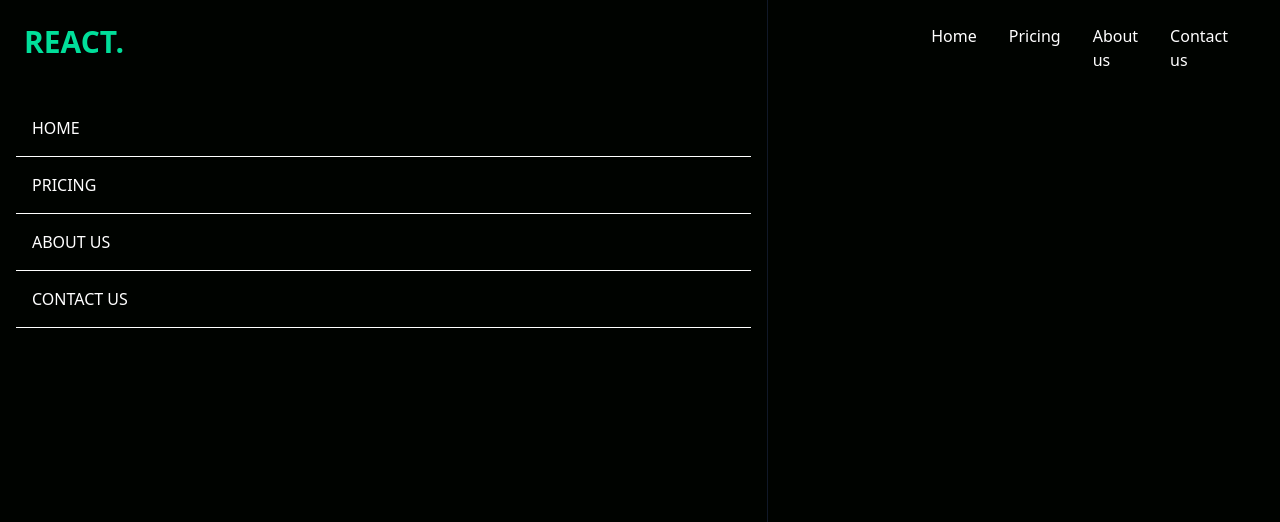
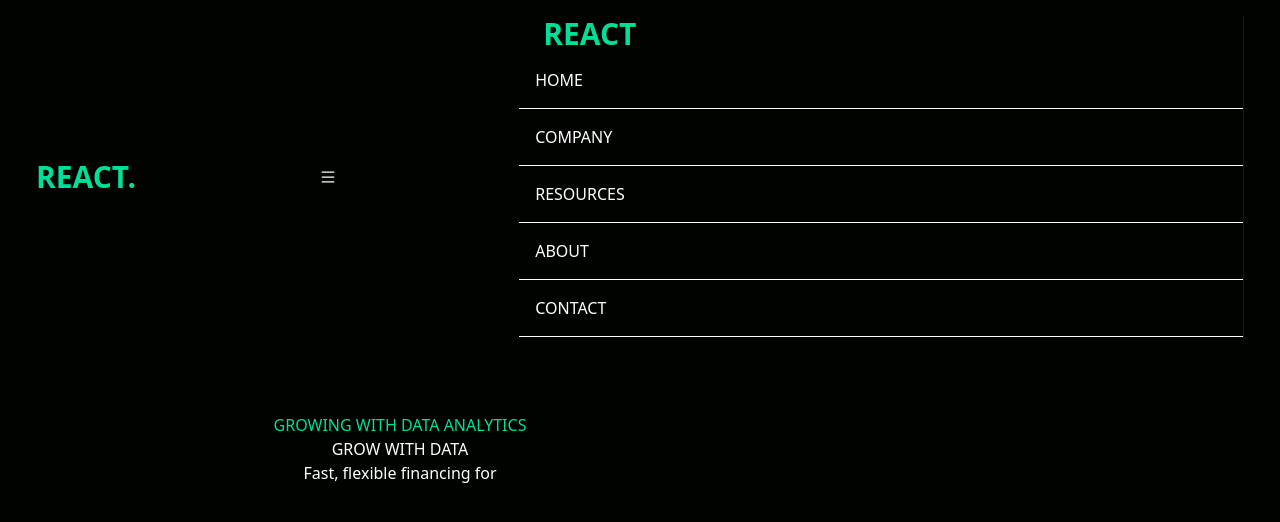
Before and after one commit to Developerfiyin/first-tailwind-project, a React (Vite) app: page / in a window 1280 px wide. Shown: the top 522 px of the page. Built offline with nearby package versions, Linux system fonts and the light colour scheme.

Commit message:
found error in code

```diff
--- a/src/App.jsx
+++ b/src/App.jsx
@@ -5,7 +5,7 @@ const App = () => {
   return (
     <>
     <Navbar/>
-    <Hero/>
+        <Hero/>
     </>
 
 
--- a/src/Components/Hero.jsx
+++ b/src/Components/Hero.jsx
@@ -1,8 +1,16 @@
 const Hero = () => {
     return (
-        <div>
+        <div className="text-white">
+      <div className="mt-[60px] max-w-[800px] h-screen w-full text-center flex flex-col" >
+              <p className="text-[#00df9a]">GROWING WITH DATA ANALYTICS </p>
+              <h1 className="text-white ">GROW WITH DATA</h1>
+                <p>Fast, flexible financing for </p>
+        </div>
+
 
         </div>
+
+
 
     )
 }
--- a/src/Components/Navbar/Navbar.jsx
+++ b/src/Components/Navbar/Navbar.jsx
@@ -1,11 +1,8 @@
-import { useActionState, useState } from 'react'
-import React  from 'react'
-import './Navbar.css'
-import { AiOutlineMenu, AiOutlineClose } from "react-icons/ai";
-
+import React, { useState } from 'react'
+import {AiOutlineMenu, AiOutlineClose} from 'react-icons/ai'
 const Navbar = () => {
 
-  const [nav, setNav] = useState(false)
+  const  [nav, setNav] = useState(false)
 
    const handleClick = () => {
     setNav(!nav)
@@ -13,33 +10,35 @@ const Navbar = () => {
 
   return (
     <>
-    <div className='text-white max-w-[1240px] mx-auto h-24 flex items-center justify-between                                                                                                    between p-4'>
-      <h1 className='text-[#00df9a] text-3xl w-full font-bold'>React.</h1>
-     <ul className=' hidden md:flex'>
-       < li className='p-4'>Home </li>
-       <li className='p-4'>Pricing</li>
-       <li className='p-4'>About us </li>
-       <li className='p-4'>Contact us</li>
+      <div className='text-white max-w-[1240px] flex items-center mx-auto p-4 justify-between'>
+      <h1 className='text-[#00df9a] text-3xl font-bold'>REACT.</h1>
+         <ul className=' p-4 hidden'>
+            <li className='p-4'>Home</li>
+            <li className='p-4'>Company</li>
+            <li className='p-4'>Resources </li>
+            <li className='p-4'> About</li>
+            <li className='p-4'>Contact </li>
            </ul>
-       <div onClick={handleClick}  className='block md:hidden' >
-        { !nav ? <AiOutlineClose size={20} /> : <AiOutlineMenu size={20}/> }
-       </div>
+            <div onClick={handleClick}>
+                 {!nav ? <AiOutlineMenu/> : <AiOutlineClose/> }     </div>
 
-    <div className={!nav ? 'fixed left-0  top-0 w-[60%] h-full border-r ease-in-out duration-500 border-r-gray-900 bg-[#000300]' : 'fixed -left-full '  } >
-        <h1 className='text-3xl text-[#00df9a] font-bold w-full m-6'>REACT.</h1>
+                     <div className='border-r h-full top-0 left-0 w-[60%] border-r-gray-900 bg-[#000300] '>
+                      <h1 className='text-3xl text-[#00df9a]  font-bold mx-6'>REACT</h1>
+                      <ul className='uppercase'>
+                          <li className='p-4 border-b border-grey-700'>Home</li>
+                          <li className='p-4 border-b border-grey-800'>Company</li>
+                          <li className='p-4 border-b border-grey-800'>Resources </li>
+                          <li className='p-4 border-b border-grey-600'> About</li>
+                          <li className='p-4 border-b border-grey-600'>Contact </li>
+                      </ul>
 
-           <ul className='uppercase p-4 '>
-         <li className='p-4 border-b border-grey-600'>Home </li>
-       <li className='p-4 border-b border-grey-600'>Pricing</li>
-       <li className='p-4 border-b border-grey-600'>About us </li>
-        <li className='p-4 border-b border-grey-600'>Contact us</li>
-       </ul>
+
+
                        </div>
       </div>
 
+
     </>
-
-
   )
 }
 
```
Lines whose indentation alone changed are shown as unchanged.
